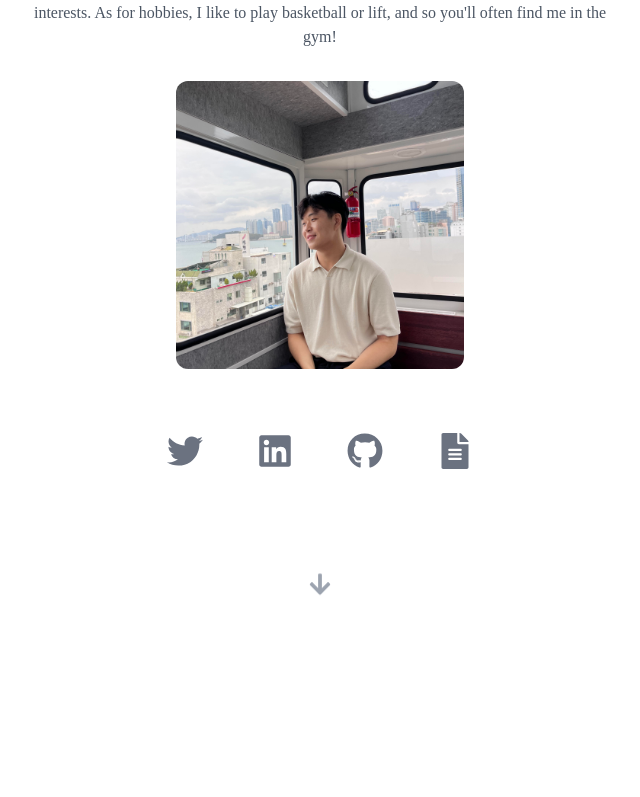
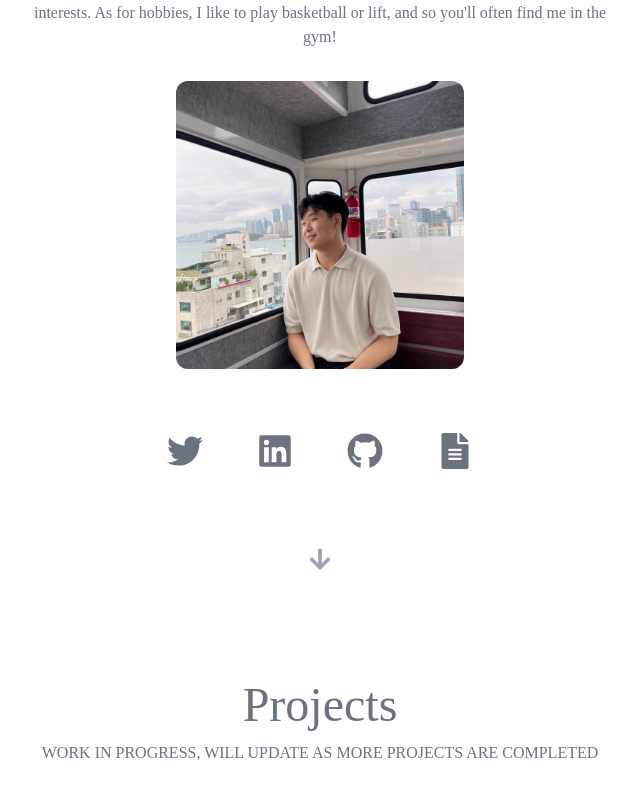
Before and after one commit to chriskmin/Website, a React (Create React App) app: page / in a window 1280 px wide. Shown: the part 263-1060 px from the top of the page, without its empty margins (320-960 px from the left). Before the commit the page ends 880 px from the top, so only its background shows below. Built offline with nearby package versions, Linux system fonts and the light colour scheme.

Commit message:
Created a projects section

```diff
--- a/src/App.js
+++ b/src/App.js
@@ -1,6 +1,7 @@
 import { useState } from "react";
 import Header from "./components/Header";
 import Me from "./components/Me";
+import Services from "./components/Services";
 
 function App() {
     const[darkMode, setDarkMode] = useState(false);
@@ -11,6 +12,7 @@ function App() {
 
             <main className="bg-white dark:bg-gray-900 text-gray-500 dark:text-white">
                 <Me />
+                <Services />
             </main>
         </div>
     );
--- a/src/components/Me.jsx
+++ b/src/components/Me.jsx
@@ -37,7 +37,7 @@ const Me = () => {
   return  <section className="min-h-screen flex flex-col justify-start items-center p-5 text-center">
     <h2 className="text-5xl text-blue-500 uppercase font-bold">Chris Min</h2>
     <h3 className="py-3 text-2xl">CS Student @ Boston University</h3>
-    <p className="max-w-xl font-light text-gray-600">
+    <p className="max-w-xl font-light text-gray-500">
         Hello! Welcome to my website! I'm currently a junior at Boston University studying computer science with a minor in business administration.
         I'm currently interested in AI/ML and embedded systems so I am working on a couple projects regarding these interests.
         As for hobbies, I like to play basketball or lift, and so you'll often find me in the gym!
@@ -69,7 +69,7 @@ const Me = () => {
     </div>
 
 
-    <div className="mt-10 down-arrow">
+    <div className="mt-5 down-arrow">
         <FaArrowDown className="text-gray-400 animate-bounce text-2xl"/>
 
     </div>
--- /dev/null
+++ b/src/components/Services.jsx
@@ -0,0 +1,12 @@
+import React from 'react'
+import Section from './common/Section'
+const Projects = () => {
+  return (
+    <Section
+    title="Projects"
+    subtitle="WORK IN PROGRESS, WILL UPDATE AS MORE PROJECTS ARE COMPLETED"
+    > </Section>
+  )
+}
+
+export default Projects
--- /dev/null
+++ b/src/components/common/Section.jsx
@@ -0,0 +1,18 @@
+import React from 'react'
+
+const Section = ({title, subtitle, children}) => {
+  return (
+    <section className="min-h-fit flex flex-col justify-start items-center py-16 px-5 text-center">
+        <h3 className="py-3 text-3xl lg:text-5xl">
+            {title}
+        </h3>
+
+        <p className="max-w-xl font-light text-gray-500 mb-10 text-sm md:text-base">
+            {subtitle}
+        </p>
+        {children}
+    </section>
+  )
+}
+
+export default Section
```
